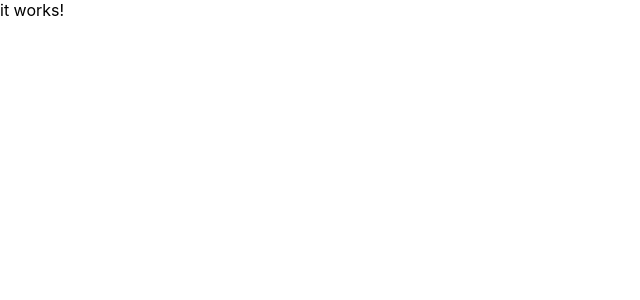
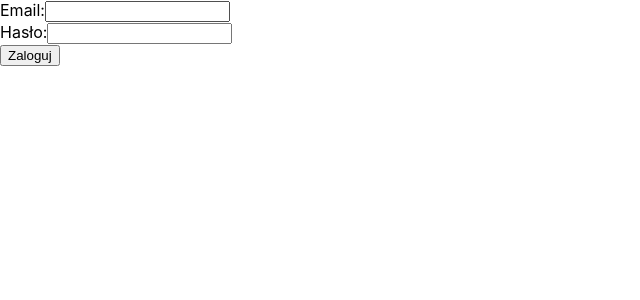
Before and after one commit to dominikPytlinski/shopv4, a React (Create React App) app in the folder client/: page / in a window 1280 px wide. Shown: the top 300 px of the page, without its empty margins (0-640 px from the left). Built offline with nearby package versions, Linux system fonts and the light colour scheme.

Commit message:
Added LoginForm component

```diff
--- a/client/src/App.js
+++ b/client/src/App.js
@@ -1,10 +1,11 @@
 import React, { Component } from 'react'
+import LoginForm from './components/LoginFrom';
 
 class App extends Component {
   render() {
     return (
       <div>
-        it works!
+        <LoginForm />
       </div>
     )
   }
--- /dev/null
+++ b/client/src/components/LoginFrom.js
@@ -0,0 +1,29 @@
+import React, { Component } from 'react'
+
+class LoginFrom extends Component {
+    render() {
+        return (
+            <div className="login-form">
+                <form>
+                    <div className="form-control">
+                        <label htmlFor="email">
+                            Email:
+                        </label>
+                        <input type="text" id="email" />
+                    </div>
+                    <div className="form-control">
+                        <label htmlFor="password">
+                            Hasło:
+                        </label>
+                        <input type="password" id="password" />
+                    </div>
+                    <div className="form-control">
+                        <button className="btn btn-primary" type="submit">Zaloguj</button>
+                    </div>
+                </form>
+            </div>
+        )
+    }
+}
+
+export default LoginFrom;
```
